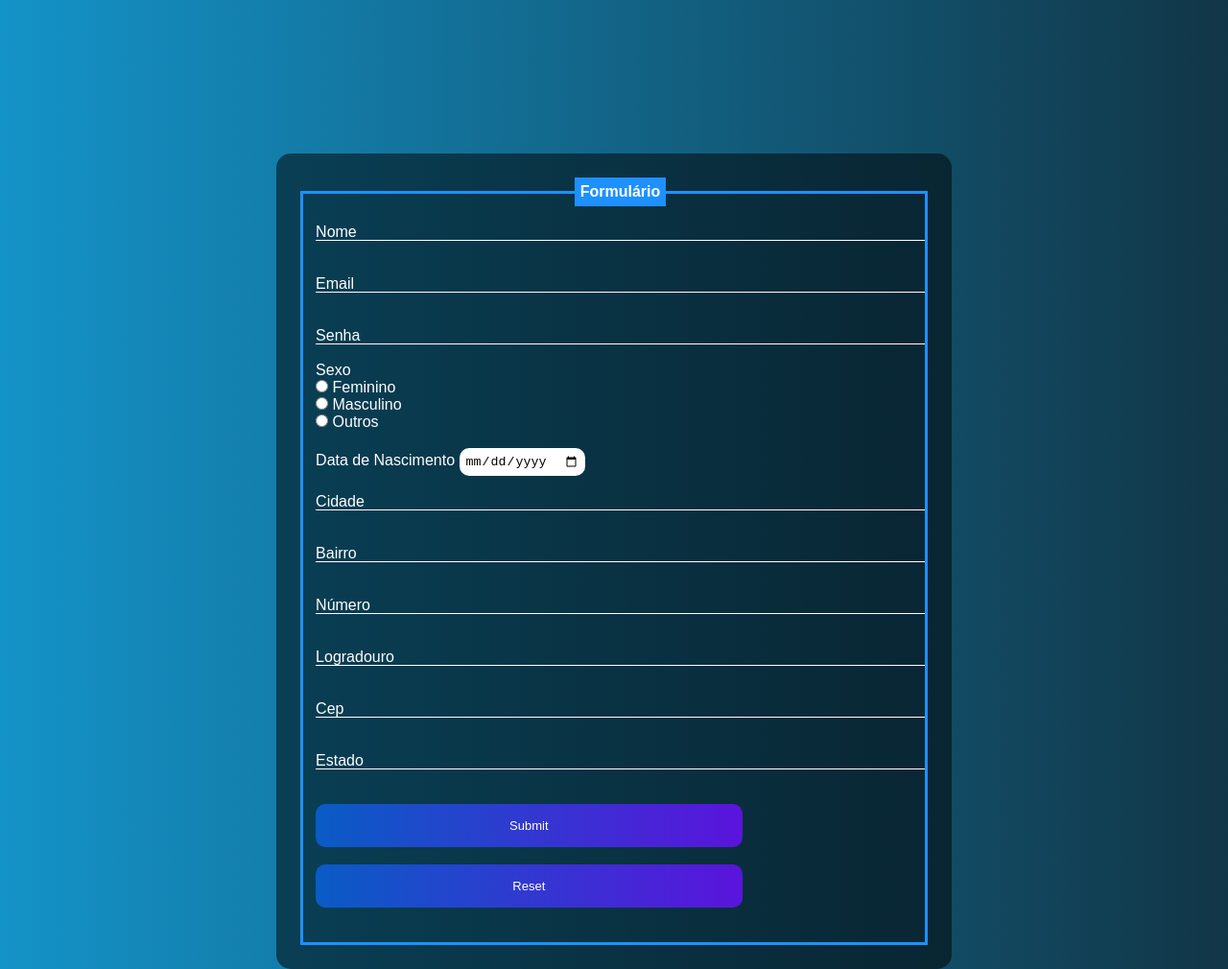
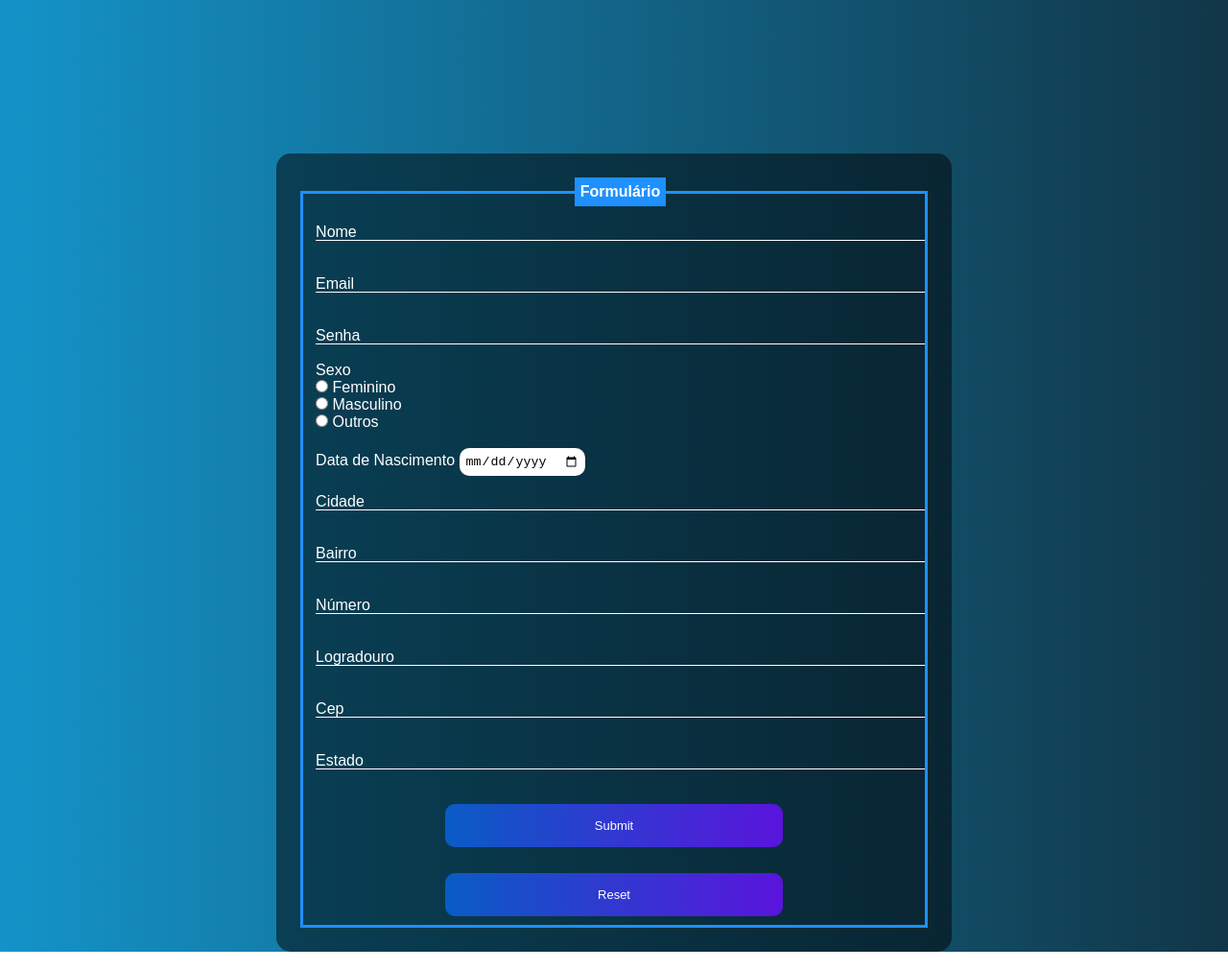
Before and after one commit to Tallia-Sousa/formulario, a plain HTML site: page index.html in a window 1280 px wide. Shown: the whole page at 96% size. Drawn offline with Linux system fonts and the light colour scheme.

Commit message:
atualizando

```diff
--- a/css/style.css
+++ b/css/style.css
@@ -47,6 +47,8 @@ legend {
 	  width: 100%;
 	  letter-spacing: 2px;
 }
+
+
 .label-input{
 	position: absolute;
 	top: 0px;
@@ -71,29 +73,39 @@ legend {
 }
 #submit{
   border: none;
-  width: 70%;
+  width: 50%;
   padding: 15px;
   color: white;
   font-size: 13px;
   cursor: pointer;
   background-image: linear-gradient(to right, rgb(9,92,197), rgb(90,20,220)) ;
   border-radius: 10px;
+  position: absolute;
+  left: 50%;
+  transform: translate( -50%);
 
 }
 #submit:hover{
 
 	background-image: linear-gradient(to right, rgb(0,80,197), rgb(80,19,195)) ;
+
+
+
 }
 
 #reset{
 	border: none;
-	width: 70%;
+	width: 50%;
 	padding: 15px;
 	color: white;
 	font-size: 13px;
 	cursor: pointer;
 	background-image: linear-gradient(to right, rgb(9,92,197), rgb(90,20,220)) ;
 	border-radius: 10px;
+	position: absolute;
+    left: 50%;
+   transform: translate( -50%);
+
 
 }
 #reset:hover{
```
Also changed, not shown: index.html (+1 -1 lines).
